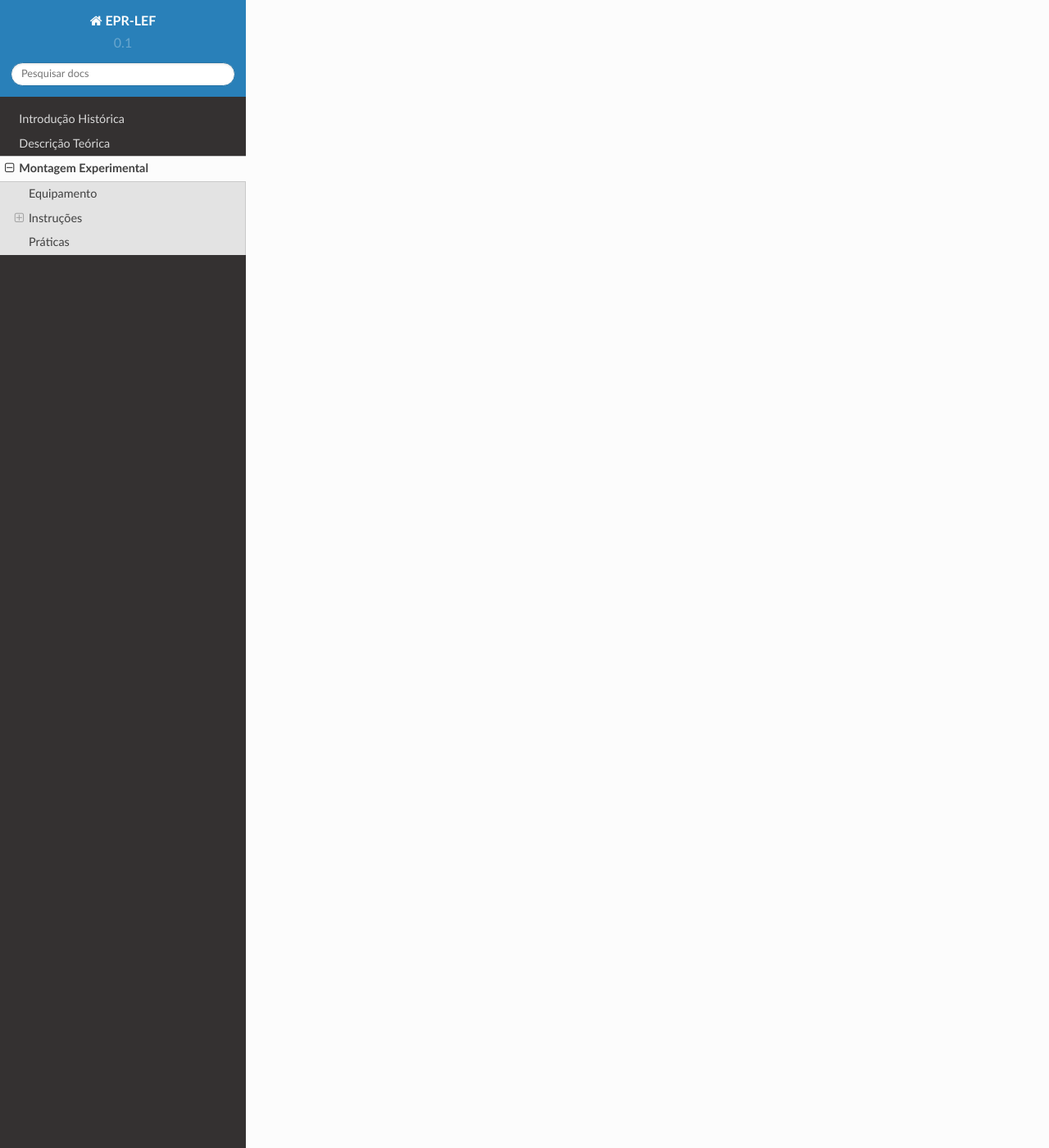
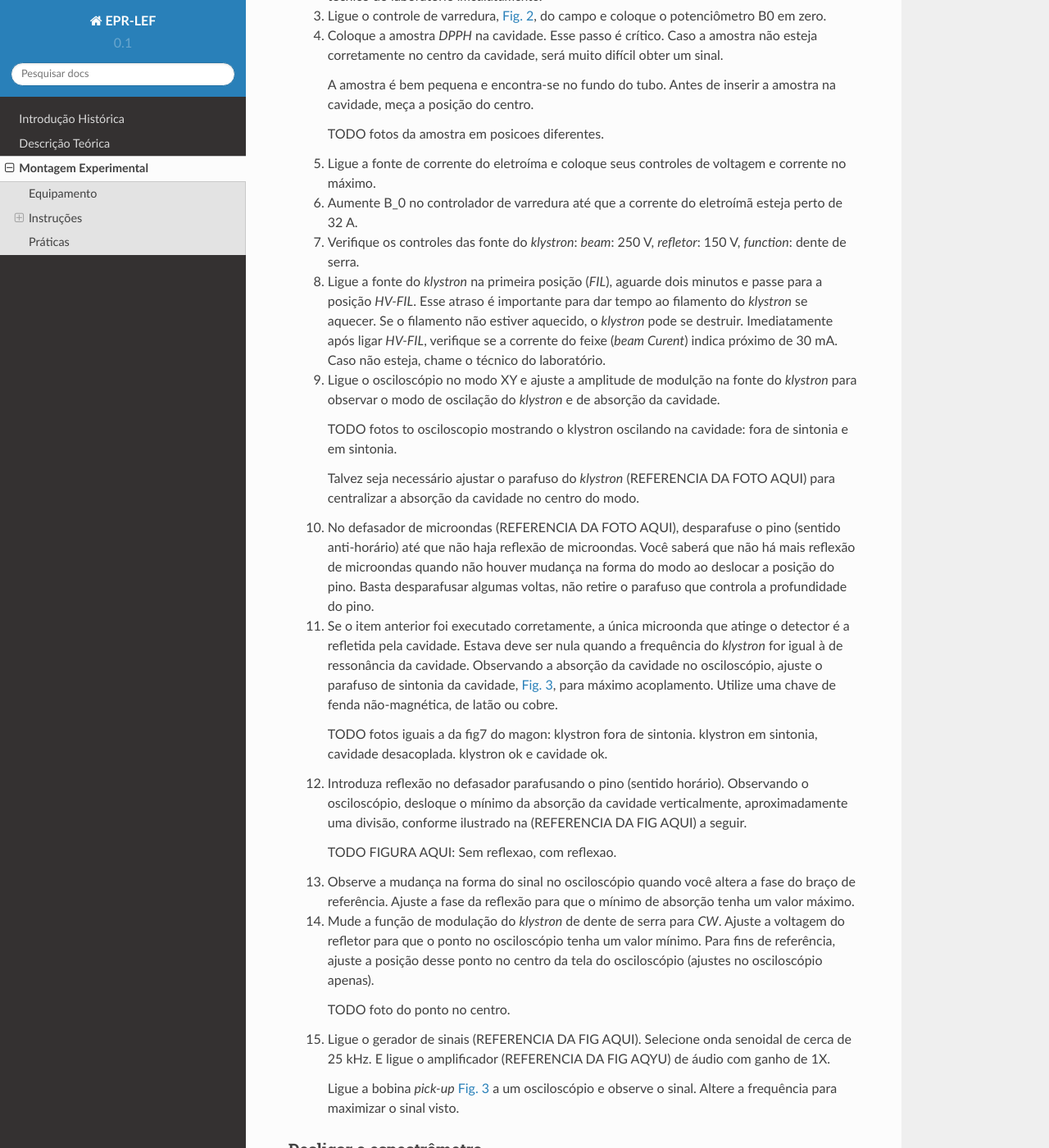
Before and after one commit to heitorPB/EPR-LEF, a Sphinx documentation site: the page built from doc/equipamento.rst, in a window 1280 px wide and 1400 px high, scrolled down 2822 px. Shown: the whole window at 82% size. Built offline with Sphinx 7.4.7 and the Read the Docs theme 2.0.0, drawn with Linux system fonts in a browser that asks for light colours; some of the changed text lies outside the part shown.

Commit message:
Roteiro para ligar o equipamento completo

```diff
--- a/doc/equipamento.rst
+++ b/doc/equipamento.rst
@@ -4,6 +4,10 @@ Montagem Experimental
 
 Equipamento
 -----------
+
+Escrever um blablabla sobre a salaaAAAAAAAAAAAAAAAAAAAAAAAAAAAAAAAAAAAAAAAAAAAA
+
+Escrever uma legenda para figuraAAAAAAAAAAAAAAAAAAAAAAAAAAAAAAAAAAAAAAAAAAAAAAA
 
 Colocar Foto da sala aqui. AAAAAAAAAAAAAAAAAAAAAAAAAAAAAAAAAAAAAAAAAAAAAAAAAAAA
 
@@ -25,6 +29,29 @@ Colocar Foto da sala aqui. AAAAAAAAAAAAAAAAAAAAAAAAAAAAAAAAAAAAAAAAAAAAAAAAAAAA
 
 Fotos dos trocos (klystron, parafusos, lugar da amostra, amostras, ímäs,
 fonte do ímä, fonte do flystron, bobinas) AAAAAAAAAAAAAAAAAAAAAAAAAAAAAAAAAAAAA
+
+
+TODO foto das torneiras e referência a elas no item 2.
+
+TODO foto da fonte do eletroima e ref no item 5.
+
+TODO foto da fonte do klystron e ref no item 7 e 8.
+
+TODO foto do klystron e ref no item 9
+
+TODO defasador de microondas e ref no item 10
+
+.. _fig_cavidade:
+
+.. figure:: img/cavidade.jpg
+   :scale: 80%
+   :align: center
+
+   Cavidade do espectrômetro.
+
+TODO foto do gerador de sinais aqui.
+
+TODO foto do amplificador de audio aqui.
 
 
 Instruções
@@ -70,10 +97,13 @@ Ligar o espectrômetro
            A amostra é bem pequena e encontra-se no fundo do tubo. Antes de
            inserir a amostra na cavidade, meça a posição do centro.
 
+           TODO fotos da amostra em posicoes diferentes.
+
         #. Ligue a fonte de corrente do eletroíma e coloque seus controles
            de voltagem e corrente no máximo.
 
-        #. Aumente B_0 até que a corrente do eletroímã esteja perto de 32 A.
+        #. Aumente B_0 no controlador de varredura até que a corrente do
+           eletroímã esteja perto de 32 A.
 
         #. Verifique os controles das fonte do *klystron*: *beam*: 250 V,
            *refletor*: 150 V, *function*: dente de serra.
@@ -89,6 +119,55 @@ Ligar o espectrômetro
         #. Ligue o osciloscópio no modo XY e ajuste a amplitude de modulção
            na fonte do *klystron*  para observar o modo de oscilação do
            *klystron* e de absorção da cavidade.
+
+           TODO fotos to osciloscopio mostrando o klystron oscilando na cavidade:
+           fora de sintonia e em sintonia.
+
+           Talvez seja necessário ajustar o parafuso do *klystron* (REFERENCIA DA FOTO AQUI) para centralizar a absorção da cavidade no centro do modo.
+
+        #. No defasador de microondas (REFERENCIA DA FOTO AQUI), desparafuse o pino (sentido anti-horário)
+           até que não haja reflexão de microondas. Você saberá que não há mais
+           reflexão de microondas quando não houver mudança na forma do modo
+           ao deslocar a posição do pino. Basta desparafusar algumas voltas,
+           não retire o parafuso que controla a profundidade do pino.
+
+        #. Se o item anterior foi executado corretamente, a única microonda
+           que atinge o detector é a refletida pela cavidade. Estava deve ser
+           nula quando a frequência do *klystron* for igual à de ressonância
+           da cavidade. Observando a absorção da cavidade no osciloscópio,
+           ajuste o parafuso de sintonia da cavidade, :numref:`fig_cavidade`,
+           para máximo acoplamento. Utilize uma chave de fenda não-magnética,
+           de latão ou cobre.
+
+           TODO fotos iguais a da fig7 do magon:
+           klystron fora de sintonia.
+           klystron em sintonia, cavidade desacoplada.
+           klystron ok e cavidade ok.
+
+        #. Introduza reflexão no defasador parafusando o pino (sentido
+           horário). Observando o osciloscópio, desloque o mínimo da
+           absorção da cavidade verticalmente, aproximadamente uma divisão,
+           conforme ilustrado na (REFERENCIA DA FIG AQUI) a seguir.
+
+           TODO FIGURA AQUI: Sem reflexao, com reflexao.
+
+        #. Observe a mudança na forma do sinal no osciloscópio quando você
+           altera a fase do braço de referência. Ajuste a fase da reflexão
+           para que o mínimo de absorção tenha um valor máximo.
+
+        #. Mude a função de modulação do *klystron* de dente de serra para
+           *CW*. Ajuste a voltagem do refletor para que o ponto no
+           osciloscópio tenha um valor mínimo. Para fins de referência,
+           ajuste a posição desse ponto no centro da tela do osciloscópio
+           (ajustes no osciloscópio apenas).
+
+           TODO foto do ponto no centro.
+
+        #. Ligue o gerador de sinais (REFERENCIA DA FIG AQUI). Selecione onda senoidal de cerca de
+           25 kHz. E ligue o amplificador (REFERENCIA DA FIG AQYU) de áudio com ganho de 1X.
+
+           Ligue a bobina *pick-up* :numref:`fig_cavidade` a um osciloscópio e
+           observe o sinal. Altere a frequência para maximizar o sinal visto.
 
 
 Desligar o espectrômetro
```
Also changed, not shown: 1 other file.
